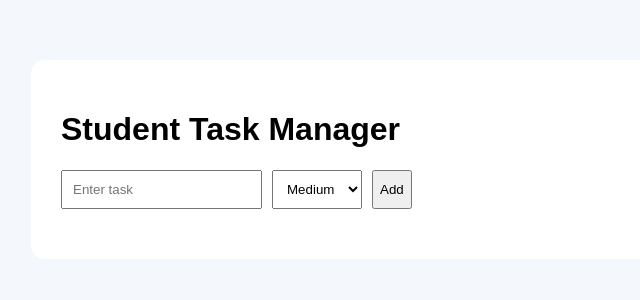
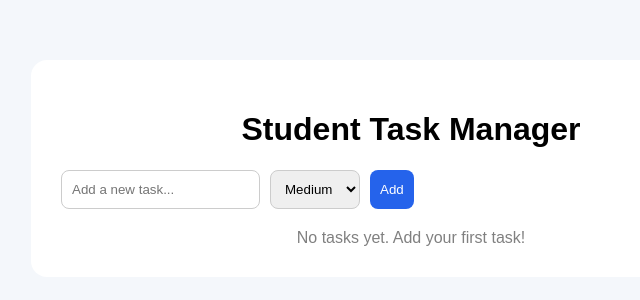
Before and after one commit to fatyagum-lgtm/student-task-manager, a Flask app: page / in a window 1280 px wide. Shown: the top 300 px of the page, without its empty margins (229-869 px from the left). Run offline with Flask 3, Linux system fonts and the light colour scheme.

Commit message:
updated app.py

```diff
--- a/templates/index.html
+++ b/templates/index.html
@@ -1,73 +1,108 @@
 <!DOCTYPE html>
-<html lang="en">
+<html>
 <head>
-    <meta charset="UTF-8">
-    <meta name="viewport" content="width=device-width, initial-scale=1.0">
 <title>Student Task Manager</title>
 
 <style>
-        body {
-            font-family: Arial, sans-serif;
-            background-color: #f4f7fb;
-            margin: 0;
-        }
+body { font-family: Arial; background: #f4f7fb; }
 
 .container {
 max-width: 700px;
 margin: 60px auto;
 background: white;
 padding: 30px;
-            border-radius: 14px;
+border-radius: 16px;
 }
 
-        form {
-            display: flex;
-            gap: 10px;
-            margin-bottom: 20px;
-        }
+h1 { text-align: center; }
+
+form { display: flex; gap: 10px; }
 
 input, select {
 padding: 10px;
+border-radius: 8px;
+border: 1px solid #ccc;
+}
+
+button {
+background: #2563eb;
+color: white;
+border: none;
+padding: 10px;
+border-radius: 8px;
 }
 
 li {
 display: flex;
 justify-content: space-between;
-            margin-bottom: 10px;
+background: #f9fafb;
+padding: 10px;
+margin-top: 10px;
+border-radius: 10px;
 }
 
-        .high { color: red; }
-        .medium { color: orange; }
-        .low { color: green; }
+.completed { text-decoration: line-through; color: gray; }
+
+.badge {
+padding: 4px 8px;
+border-radius: 10px;
+font-size: 12px;
+}
+
+.high { background: #fee2e2; color: red; }
+.medium { background: #fef3c7; color: orange; }
+.low { background: #dcfce7; color: green; }
+
+.empty {
+text-align: center;
+margin-top: 20px;
+color: gray;
+}
 </style>
 </head>
 
 <body>
 <div class="container">
+
 <h1>Student Task Manager</h1>
 
 <form method="POST" action="/add">
-        <input type="text" name="task" placeholder="Enter task" required>
-
+<input name="task" placeholder="Add a new task..." required>
 <select name="priority">
-            <option value="Low">Low</option>
-            <option value="Medium" selected>Medium</option>
-            <option value="High">High</option>
+<option>Low</option>
+<option selected>Medium</option>
+<option>High</option>
 </select>
-
 <button>Add</button>
 </form>
 
+{% if tasks %}
 <ul>
 {% for task in tasks %}
-        <li>
-            <span class="{{ task.priority|lower }}">
-                {{ task.text }} ({{ task.priority }})
+<li class="{% if task.completed %}completed{% endif %}">
+<div>
+{{ task.text }}
+<span class="badge
+{% if task.priority == 'High' %}high{% endif %}
+{% if task.priority == 'Medium' %}medium{% endif %}
+{% if task.priority == 'Low' %}low{% endif %}">
+{{ task.priority }}
 </span>
-            <a href="/delete/{{ loop.index0 }}">❌</a>
+</div>
+
+<div>
+<a href="/toggle/{{ loop.index0 }}">✔</a>
+<a href="/delete/{{ loop.index0 }}">🗑️</a>
+</div>
 </li>
 {% endfor %}
 </ul>
+{% else %}
+<div class="empty">
+No tasks yet. Add your first task!
+</div>
+{% endif %}
+
 </div>
 </body>
 </html>
```
Lines whose indentation alone changed are shown as unchanged.
